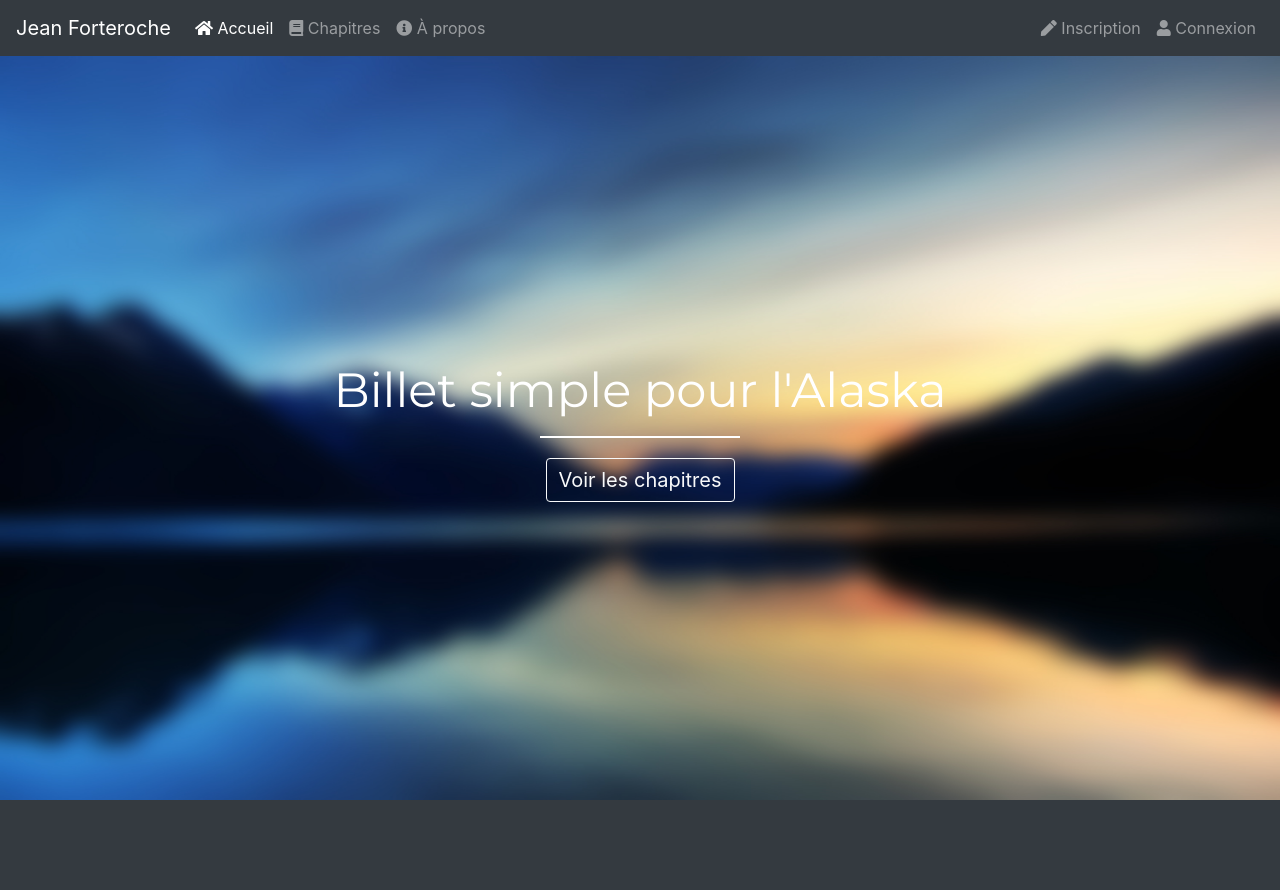
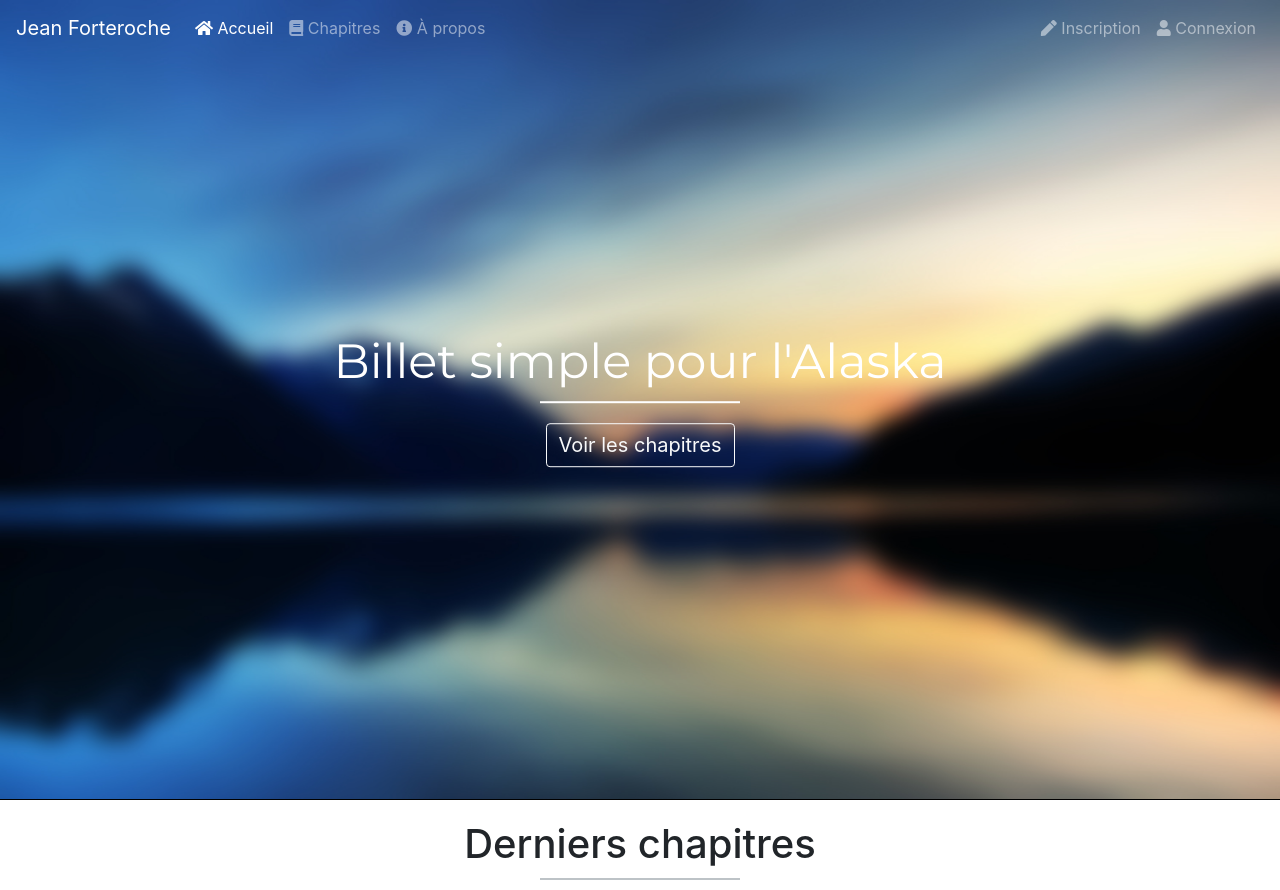
Before and after one commit to Crayzo/projet_4, a PHP site: page / in a window 1280 px wide. Before the commit the page ends 800 px from the top, so only its background shows below. Run offline with PHP 8.4, Linux system fonts and the light colour scheme; some libraries are stand-ins or nearby versions.

Commit message:
Delete JS content, navbar to transparent and beginning of the new section

```diff
--- a/index.html
+++ b/index.html
@@ -12,7 +12,7 @@
     <title>Jean Forteroche</title>
   </head>
   <body>
-    <nav class="navbar navbar-expand-lg navbar-dark bg-dark">
+    <nav class="navbar navbar-expand-lg navbar-dark bg-transparent">
         <a class="navbar-brand" href="#">Jean Forteroche</a>
         <button class="navbar-toggler" type="button" data-toggle="collapse" data-target="#navbarText" aria-controls="navbarText" aria-expanded="false" aria-label="Toggle navigation">
             <span class="navbar-toggler-icon"></span>
@@ -41,11 +41,17 @@
                 <img src="slider/1.jpg" alt="Responsive image">
             </div>
             <div id="slider-text">
-                <p>Billet simple pour l'Alaska</p>
-                <div class="separator"></div>
+                <h1>Billet simple pour l'Alaska</h1>
+                <div class="white-divider"></div>
                 <button class="btn btn-outline-light">Voir les chapitres</button>
             </div>
        </div>
+    </section>
+    <section id="chapter">
+        <div class="container-fluid">
+            <h2>Derniers chapitres</h2>
+            <div class="grey-divider"></div>
+        </div>
     </section>
     <!-- Optional JavaScript -->
     <!-- jQuery first, then Popper.js, then Bootstrap JS -->
--- a/script.js
+++ /dev/null
@@ -1 +0,0 @@
-$("#slider-image").css('max-height', $("#slider-image").height() - $(".navbar").outerHeight(true));
--- a/style.css
+++ b/style.css
@@ -1,6 +1,12 @@
 .slider
 {
     position: relative;
+}
+.navbar
+{
+    width: 100%;
+    position: absolute;
+    z-index: 1;
 }
 #slider-image
 {
@@ -10,6 +16,7 @@
 {
     width: 100%;
     height: 100%;
+    border-bottom: 1px solid black;
 }
 #slider-text
 {
@@ -21,7 +28,7 @@
     color: white;
     text-align: center;
 }
-#slider-text p
+#slider-text h1
 {
     margin: 0;
     font-size: 3em;
@@ -32,10 +39,26 @@
     margin-top: 10px;
     font-size: 20px;
 }
-.separator
+#chapter
+{
+    margin-top: 20px;
+}
+#chapter h2
+{
+    font-size: 2.5em;
+    text-align: center;
+}
+.white-divider
 {
     width: 200px;
     height: 2px;
     background: #fff;
     margin: 10px auto;
 }
+.grey-divider
+{
+    width: 200px;
+    height: 2px;
+    background: #bdc3c7;
+    margin: 10px auto;
+}
```
